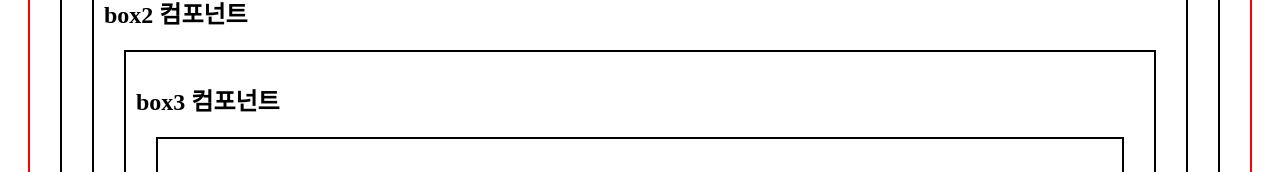
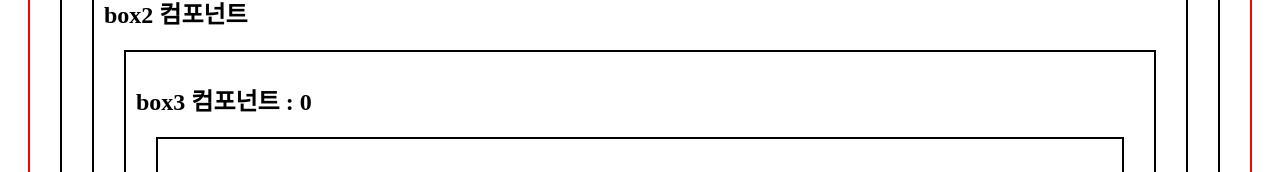
Before and after one commit to migyeonglee/ReactStudy, a React (Create React App) app in the folder first-app/: page / in a window 1280 px wide. Shown: the part 223-395 px from the top of the page. Built offline with nearby package versions, Linux system fonts and the light colour scheme.

Commit message:
React Redux

```diff
--- a/first-app/src/components/Boxes.js
+++ b/first-app/src/components/Boxes.js
@@ -23,7 +23,7 @@ export function Box3 ({number}){
     return(
       <>
       <div>
-        <h2>box3 컴포넌트 {number}</h2>
+        <h2>box3 컴포넌트 : {number}</h2>
         <Box4Container></Box4Container>
       </div>
       </>
--- a/first-app/src/containers/BoxesContainer.js
+++ b/first-app/src/containers/BoxesContainer.js
@@ -1,4 +1,4 @@
-import React from "react";
+import React,{useCallback} from "react";
 import { useDispatch, useSelector } from "react-redux";
 import { Box1,Box2,Box3,Box4 } from "../components/Boxes";
 import {increase, decrease} from '../store/counter';
@@ -10,7 +10,7 @@ export const Box2Container= React.memo(()=>{
     return <Box2/>
 });
 export const Box3Container= React.memo(()=>{
-    const number = useSelector(state => state.number);
+    const number = useSelector(state => state.counter.number);
     return <Box3 number={number}/>
 });
 export const Box4Container= React.memo(()=>{
```
